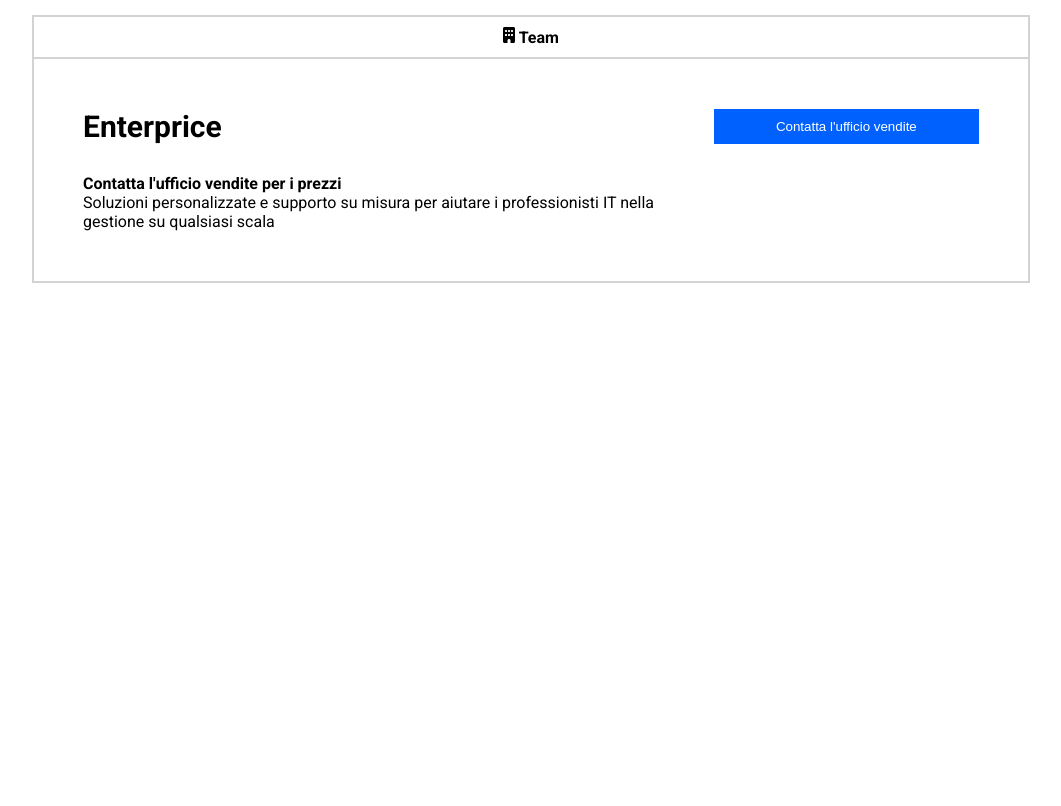
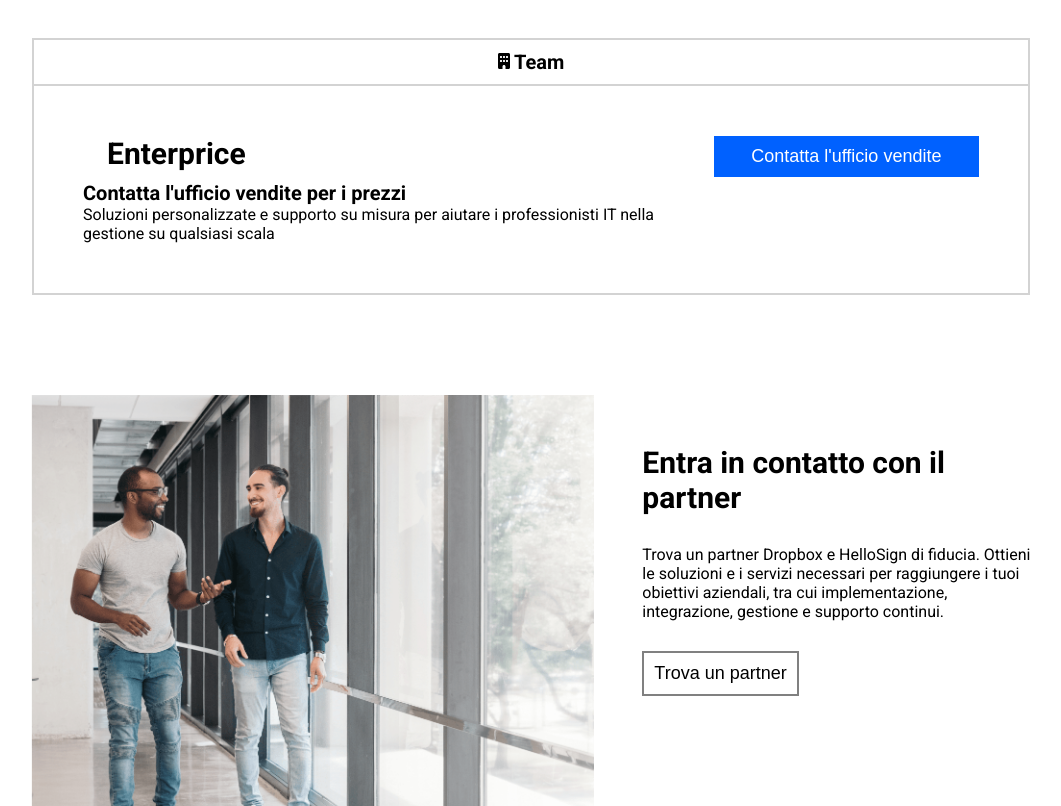
Before and after one commit to Cigno05/htmlcss-dropbox, a plain HTML site: page index.html in a window 1280 px wide. Shown: the part 1994-2800 px from the top of the page, without its empty margins (109-1170 px from the left). Before the commit the page ends 2357 px from the top, so only its background shows below. Drawn offline with Linux system fonts and the light colour scheme.

Commit message:
ADD: partner section

```diff
--- a/css/app.css
+++ b/css/app.css
@@ -74,6 +74,8 @@ body {
 
 /* UTILITIES */
 
+
+
 .container-lg {
     width: 100%;
 }
@@ -97,10 +99,15 @@ body {
     flex-wrap: wrap;
 }
 
+section {
+    margin-top: 60px;
+}
+
 button {
     border: 0;
     background-color: transparent;
     padding: 10px;
+    font-size: 18px;
 }
 
 .bg-blue {
@@ -121,6 +128,10 @@ h2 {
 
 h3 {
     font-size: 30px;
+}
+
+h4 {
+    font-size: 20px;
 }
 
 /* HEADER */
@@ -164,18 +175,24 @@ header .row {
     padding-top: 30px;
 }
 
+.hero h4 {
+    font-weight: 400;
+}
+
 /* PLANE */
 
-.plane-title {
-    padding-bottom: 30px;
-    padding-top: 50px;
+
+
+.plane-title, .invoice {
+    padding: 50px 24px 10px 24px;
 
 }
 
 .invoice {
-    padding: 50px 0;
     gap: 30px;
 }
+
+
 
 .plane [class^="col"] {
     padding: 0 25px;
@@ -183,11 +200,10 @@ header .row {
     flex-direction: column;
 }
 
-/* .plane-business [class^="col"] {
-    padding: 0 25px;
-    padding-bottom: 40px;
-    flex-direction: column;
-} */
+.plane-business {
+    margin-top: 30px;
+}
+
 .card {
     border: 2px solid lightgray;
     padding: 10px 24px 10px 24px;
@@ -289,6 +305,25 @@ header .row {
 
 }
 
+/* PARTNER */
+
+
+.partner [class^="col"] {
+    padding: 0 24px;
+}
+
+.partner .col-5 {
+    flex-direction: column;
+    margin-top: 50px;
+    gap: 30px;
+}
+
+.partner button {
+    border: 2px solid gray;
+
+
+}
+
 
 
 
--- a/index.html
+++ b/index.html
@@ -62,11 +62,11 @@
             <div class="container hero-bottom flex">
                 <div class="row flex">
                     <div class="col-5 flex">
-                        <h3>Finalmente tutti i tuoi strumenti, contenuti e collaboratori sono accessibili dallo stesso posto. Dropbox Business è più di uno spazio di archiviazione sicuro: è un modo intelligente e integrato per ottimizzare il flusso di lavoro esistente.</h3>
+                        <h4>Finalmente tutti i tuoi strumenti, contenuti e collaboratori sono accessibili dallo stesso posto. Dropbox Business è più di uno spazio di archiviazione sicuro: è un modo intelligente e integrato per ottimizzare il flusso di lavoro esistente.</h4>
                         <div>
                             <button class="bg-blue text-white">Inizia la tua prova gratuita</button>
                         </div>
-                        <h3>Annulla in qualsiasi momento</h3>
+                        <h4>Annulla in qualsiasi momento</h4>
                         <div class="icon-row-down">
                             <i class="fa-solid fa-arrow-down"></i>
                         </div>
@@ -253,6 +253,27 @@
 
         </section>
 
+        <section class="partner">
+            <div class="container-sm">
+                <div class="row flex">
+                    <div class="col-7">
+                        <img src="./img/partner.png" alt="">
+                    </div>
+
+                    <div class="col-5 flex">
+                        <h3>Entra in contatto con il partner</h3>
+                        <p>Trova un partner Dropbox e HelloSign di fiducia. Ottieni le soluzioni e i servizi necessari per raggiungere i tuoi obiettivi aziendali, tra cui implementazione, integrazione, gestione e supporto continui.</p>
+                        <div>
+                        <button>Trova un partner</button>
+                        </div>
+                    </div>
+
+                </div>
+            </div>
+
+
+        </section>
+
 
     </main>
 
```
